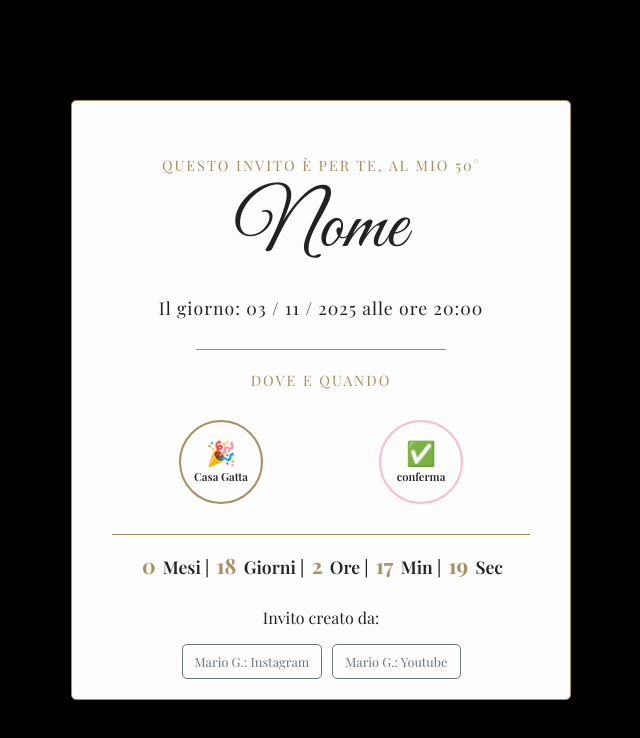
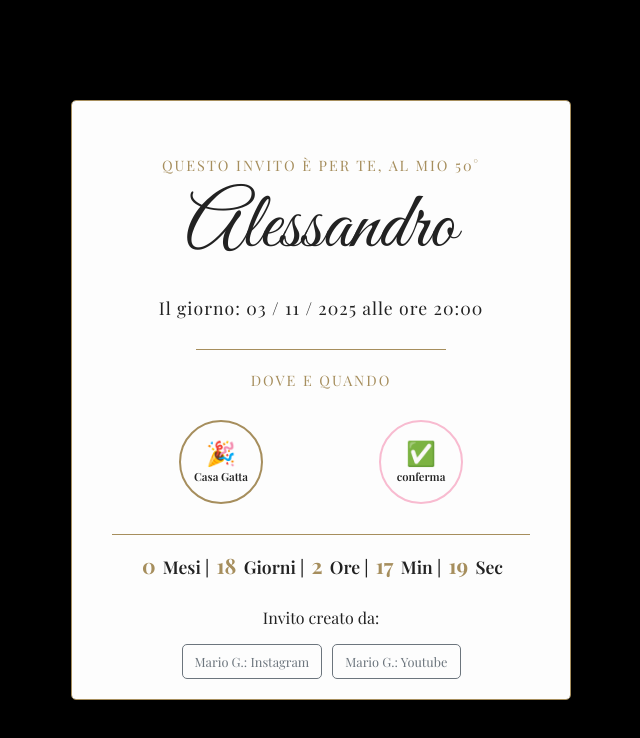
Before and after one commit to Mario-gYT/50-compleanno-Alessandro, a plain HTML site: page index.html in a window 1280 px wide. Both pictures are taken after a click on the label "Clicca per aprire". Shown: the whole page, without its empty margins (319-959 px from the left). Drawn offline with nearby package versions, Linux system fonts and the light colour scheme; a web font is replaced by a local one.

Commit message:
Update index.html

```diff
--- a/index.html
+++ b/index.html
@@ -21,7 +21,7 @@
 
         <div id="open-state" class="girl"> <p class="small-text gold-text">Questo invito è per te, al mio 50°</p>
 
-            <h1 class="main-title cursive-name black-text">Nome</h1>
+            <h1 class="main-title cursive-name black-text">Alessandro</h1>
 
             <p class="details black-text date-time">Il giorno: 03 / 11 / 2025 alle ore 20:00</p>
 
```
